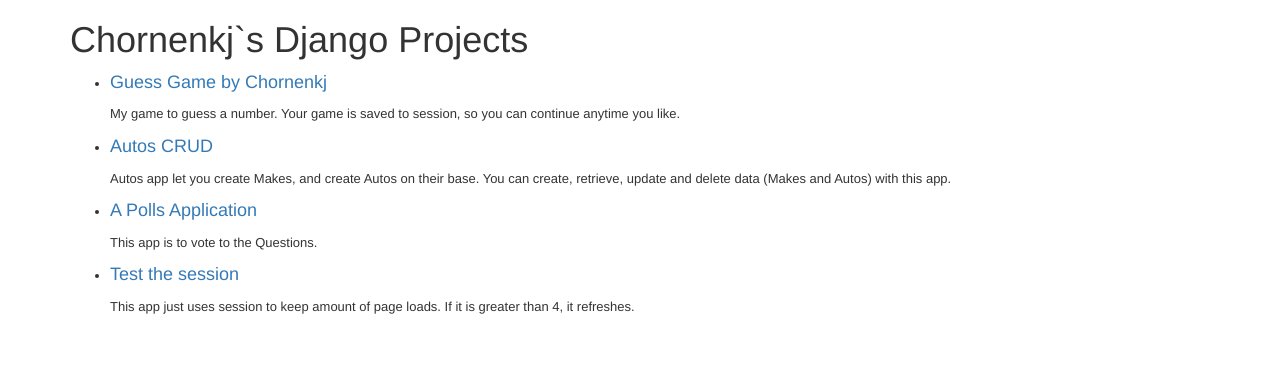
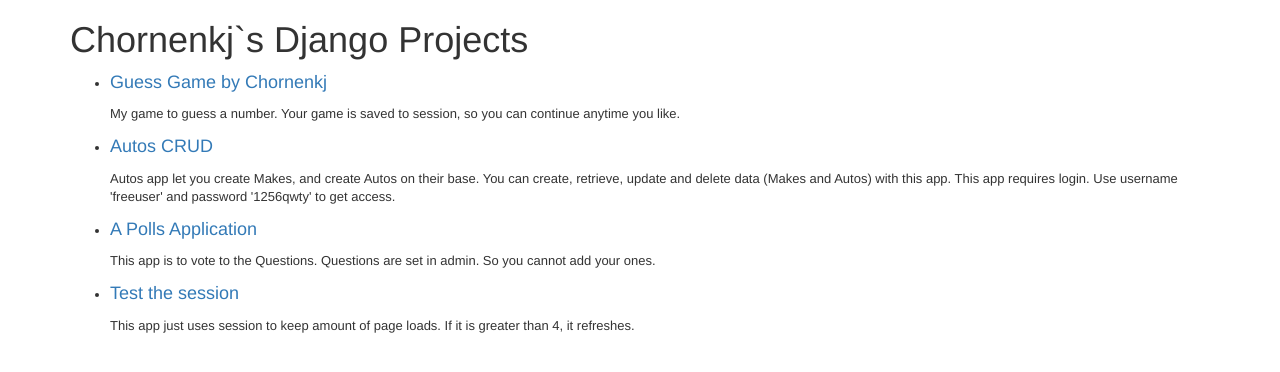
Before and after one commit to chornenkj/university-michigan-django, a Django app: page / in a window 1280 px wide. Shown: the top 372 px of the page. Run offline with Django 3.2, Linux system fonts and the light colour scheme; some libraries are stand-ins or nearby versions.

Commit message:
Correct main page apps descriptions

```diff
--- a/mysite/home/templates/home/main.html
+++ b/mysite/home/templates/home/main.html
@@ -9,9 +9,11 @@
     Your game is saved to session, so you can continue anytime you like.</p></li>
     <li><p style="font-size: large"><a href="{% url 'autos:all' %}">Autos CRUD</a></p>
     <p style="font-size: small">Autos app let you create Makes, and create Autos on their base.
-    You can create, retrieve, update and delete data (Makes and Autos) with this app.</p></li>
+    You can create, retrieve, update and delete data (Makes and Autos) with this app.
+    This app requires login. Use username 'freeuser' and password '1256qwty' to get access.</p></li>
     <li><p style="font-size: large"><a href="{% url 'polls:index' %}">A Polls Application</a></p></li>
-    <p style="font-size: small">This app is to vote to the Questions.</p>
+    <p style="font-size: small">This app is to vote to the Questions.
+    Questions are set in admin. So you cannot add your ones.</p>
     <li><p style="font-size: large"><a href="{% url 'hello' %}">Test the session</a></p></li>
     <p style="font-size: small">This app just uses session to keep amount of page loads.
     If it is greater than 4, it refreshes.</p>
```
